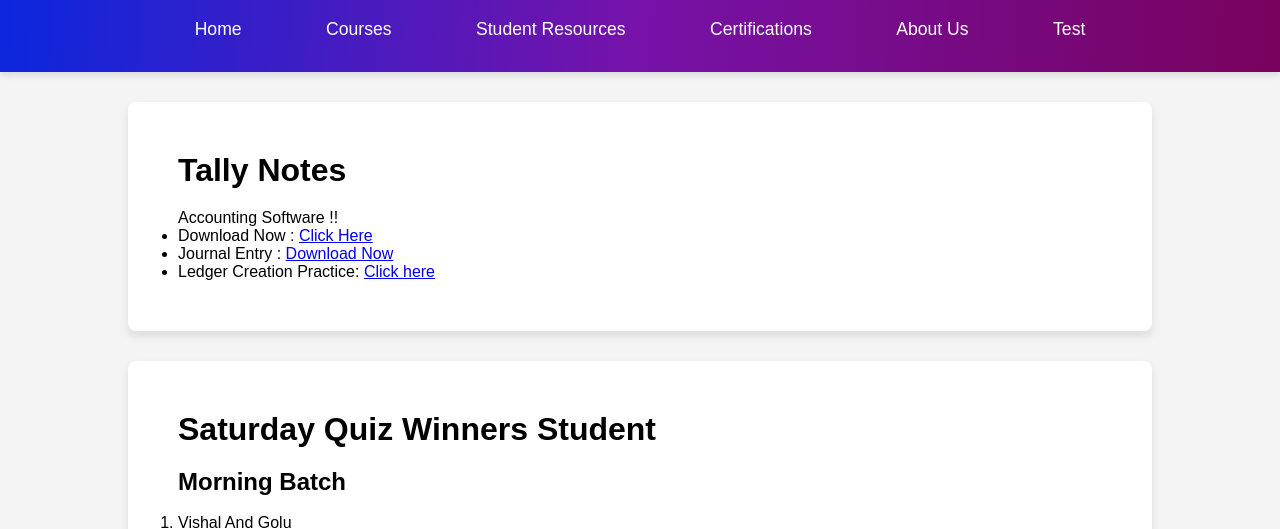
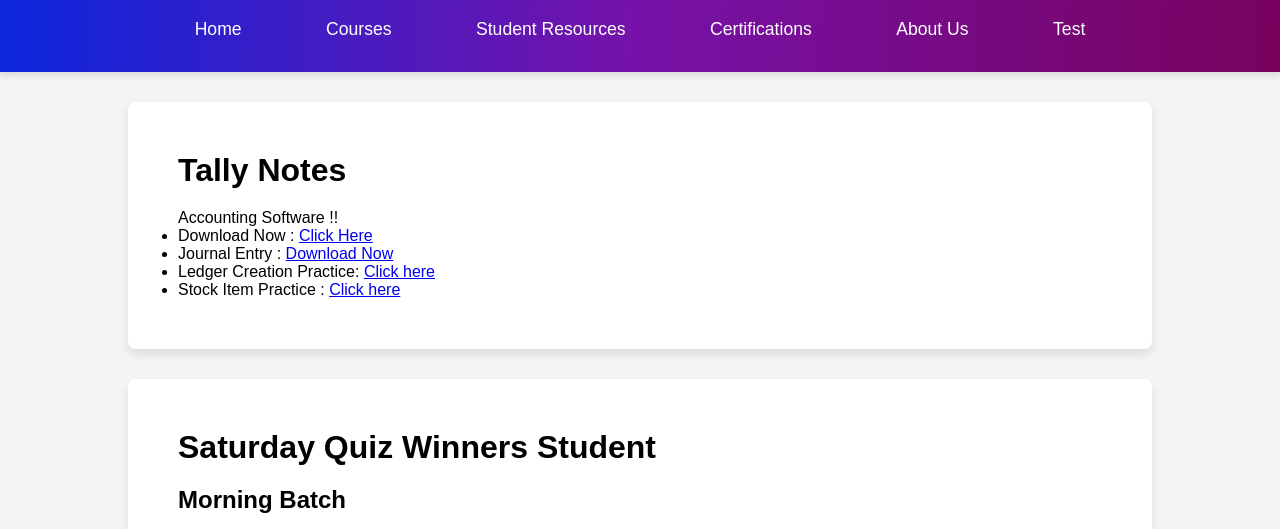
Before and after one commit to itcs-deoria/itcs, a plain HTML site: page index.html in a window 1280 px wide. Shown: the part 184-713 px from the top of the page. Drawn offline with Linux system fonts and the light colour scheme.

Commit message:
Update index.html

```diff
--- a/index.html
+++ b/index.html
@@ -75,6 +75,7 @@
             <li>Download Now  : <a href="TempFile/Tally1st.pdf" download >Click Here</a></li>
             <li>Journal Entry : <a href="TempFile/JournalEntryQuestion.pdf">Download Now</a></li>
             <li>Ledger Creation Practice: <a href="TempFile/Ledger Creation practice.pdf">Click here</a></li>
+            <li>Stock Item Practice : <a href="TempFile/Stock item practice ITCS.pdf">Click here</a></li>
 
 
 
```
